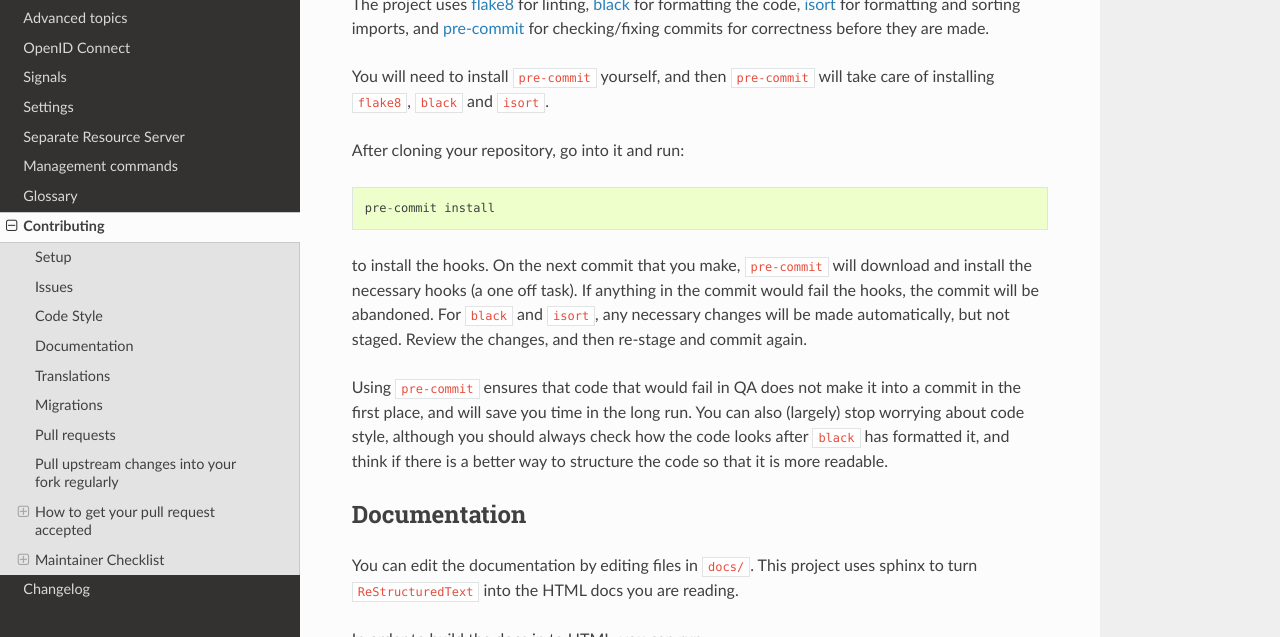
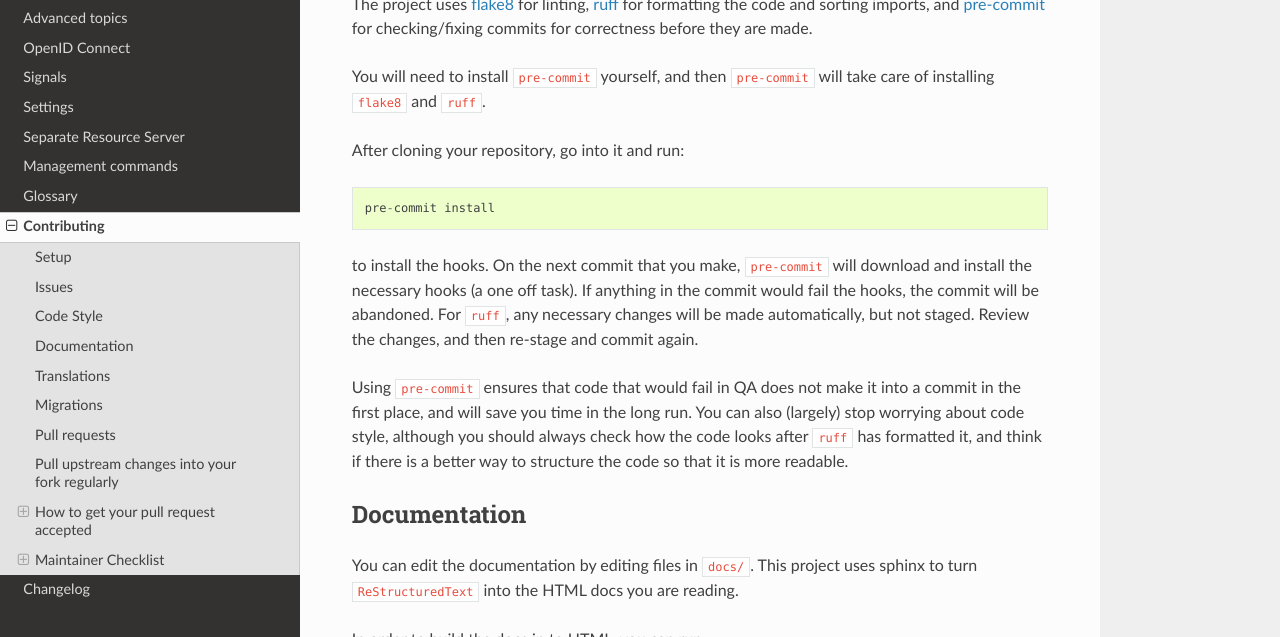
Before and after one commit to jazzband/django-oauth-toolkit, a Sphinx documentation site: the page built from docs/contributing.rst, in a window 1280 px wide and 900 px high, scrolled down 661 px, cut to the strip 263-900 px from the top of the window. Built offline with Sphinx 7.4.7 and the Read the Docs theme 2.0.0, drawn with Linux system fonts in a browser that asks for light colours.

Commit message:
replace isort with ruff (#1459)

```diff
--- a/docs/contributing.rst
+++ b/docs/contributing.rst
@@ -28,13 +28,12 @@
 ==========
 
 The project uses `flake8 <https://flake8.pycqa.org/en/latest/>`_ for linting,
-`black <https://black.readthedocs.io/en/stable/>`_ for formatting the code,
-`isort <https://pycqa.github.io/isort/>`_ for formatting and sorting imports,
+`ruff <https://docs.astral.sh/ruff/>`_ for formatting the code and sorting imports,
 and `pre-commit <https://pre-commit.com/>`_ for checking/fixing commits for
 correctness before they are made.
 
 You will need to install ``pre-commit`` yourself, and then ``pre-commit`` will
-take care of installing ``flake8``, ``black`` and ``isort``.
+take care of installing ``flake8`` and ``ruff``.
 
 After cloning your repository, go into it and run::
 
@@ -42,14 +41,14 @@
 
 to install the hooks. On the next commit that you make, ``pre-commit`` will
 download and install the necessary hooks (a one off task). If anything in the
-commit would fail the hooks, the commit will be abandoned. For ``black`` and
-``isort``, any necessary changes will be made automatically, but not staged.
+commit would fail the hooks, the commit will be abandoned. For ``ruff``, any
+necessary changes will be made automatically, but not staged.
 Review the changes, and then re-stage and commit again.
 
 Using ``pre-commit`` ensures that code that would fail in QA does not make it
 into a commit in the first place, and will save you time in the long run. You
 can also (largely) stop worrying about code style, although you should always
-check how the code looks after ``black`` has formatted it, and think if there
+check how the code looks after ``ruff`` has formatted it, and think if there
 is a better way to structure the code so that it is more readable.
 
 Documentation
```
Also changed, not shown: pyproject.toml (+7 -0 lines), .pre-commit-config.yaml, 2 other files.
